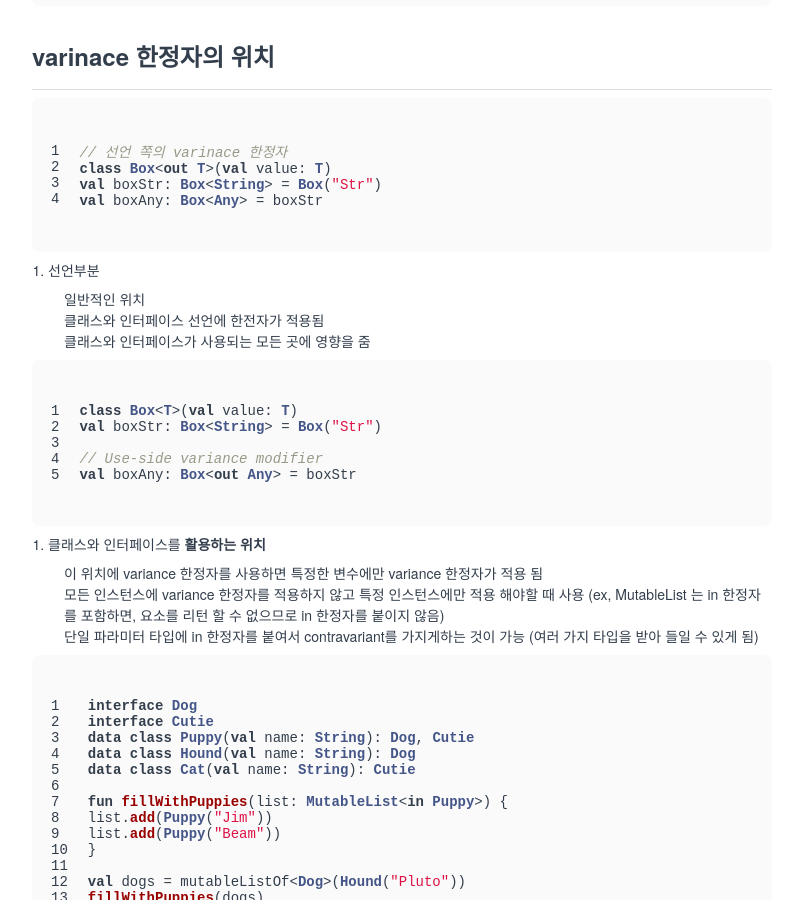
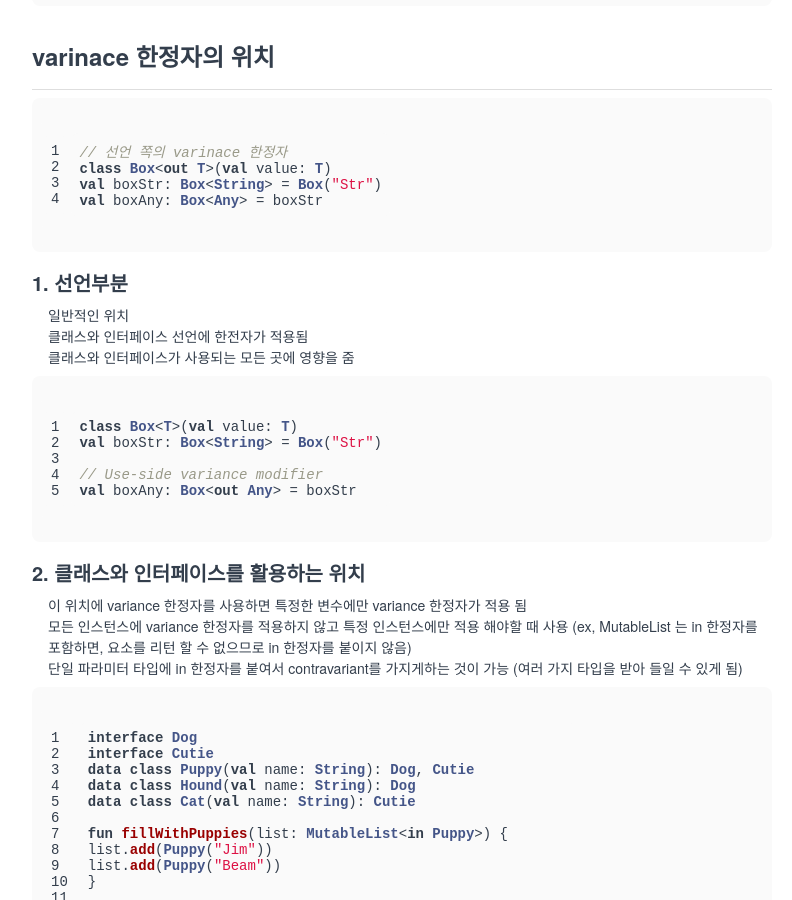
Before and after one commit to gripcorp/devblog, a Jekyll site: the page built from _posts/2022-06-14-24-Consider-variance-for-generic-types.md, in a window 1280 px wide and 900 px high, scrolled down 8249 px. Shown: the whole window, without its empty margins (238-1030 px from the left). Built offline with Jekyll 4.4.1, drawn with Linux system fonts in a browser that asks for light colours.

Commit message:
Update 2022-06-14-24-Consider-variance-for-generic-types.md

````diff
--- a/_posts/2022-06-14-24-Consider-variance-for-generic-types.md
+++ b/_posts/2022-06-14-24-Consider-variance-for-generic-types.md
@@ -320,7 +320,7 @@ val boxStr: Box<String> = Box("Str")
 val boxAny: Box<Any> = boxStr
 ```
 
-1. 선언부분
+### 1. 선언부분
 - 일반적인 위치
 - 클래스와 인터페이스 선언에 한전자가 적용됨
 - 클래스와 인터페이스가 사용되는 모든 곳에 영향을 줌
@@ -333,7 +333,7 @@ val boxStr: Box<String> = Box("Str")
 val boxAny: Box<out Any> = boxStr
 ```
 
-2. 클래스와 인터페이스를 **활용하는 위치**
+### 2. 클래스와 인터페이스를 **활용하는 위치**
 - 이 위치에 variance 한정자를 사용하면 특정한 변수에만 variance 한정자가 적용 됨
 - 모든 인스턴스에 variance 한정자를 적용하지 않고 특정 인스턴스에만 적용 해야할 때 사용
   (ex, MutableList 는 in 한정자를 포함하면, 요소를 리턴 할 수 없으므로 in 한정자를 붙이지 않음)
@@ -377,20 +377,20 @@ println(animals)
 
 ### 1. 타입 파라미터의 기본적인 variance의 동작은 invariant이다
 
-- 만약 Cup<**T**>라고 하면, 타입 파라미터 T는 invariant이다.
-- A가 B의 서브타입이라고 할때, Cup<**A**>와 Cup<**B**>는 아무런 관계도 없다.
+- - 만약 Cup<**T**>라고 하면, 타입 파라미터 T는 invariant이다.
+- -  A가 B의 서브타입이라고 할때, Cup<**A**>와 Cup<**B**>는 아무런 관계도 없다.
 
 ### 2. out 한정자는 타입 파라미터를 covariant 하게 만듦
 
-- 만약 Cup<**T**>라고 하면, 타입 파라미터 T는 covariant 이다.
-- A가 B의 서브타입이라고 할때, Cup<**A**>와 Cup<**B**>는 **서브 타입**이 됨
-- covariant 타입은 out 위치에서 사용 할 수 있음
+- * 만약 Cup<**T**>라고 하면, 타입 파라미터 T는 covariant 이다.
+- * A가 B의 서브타입이라고 할때, Cup<**A**>와 Cup<**B**>는 **서브 타입**이 됨
+- * covariant 타입은 out 위치에서 사용 할 수 있음
 
 ### 3. in 한정자는 타입 파라미터를 contravariant 하게 만듦
 
-- 만약 Cup<**T**>라고 하면, 타입 파라미터 T는 contravariant 이다.
-- A가 B의 서브타입이라고 할때, Cup<**B**>는 Cup<**A**>의 **슈퍼 타입**이 됨
-- contravariant 타입은 in 위치에서 사용 할 수 있음
+- * 만약 Cup<**T**>라고 하면, 타입 파라미터 T는 contravariant 이다.
+- * A가 B의 서브타입이라고 할때, Cup<**B**>는 Cup<**A**>의 **슈퍼 타입**이 됨
+- * contravariant 타입은 in 위치에서 사용 할 수 있음
 
 ### 4. 코틀린에서 List와 Set의 타입 파라미터는 covariant(out 한정자)이다.
 
````
